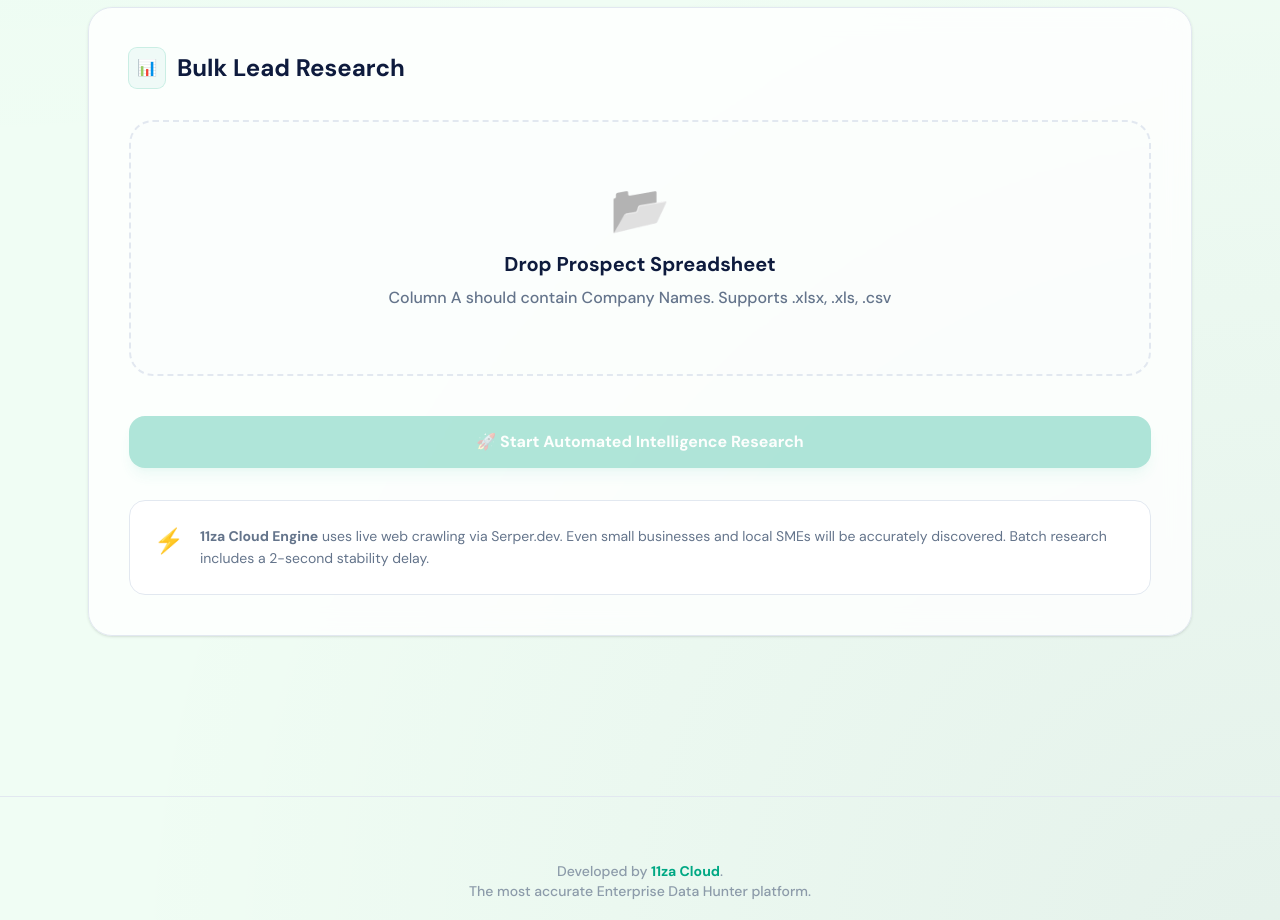
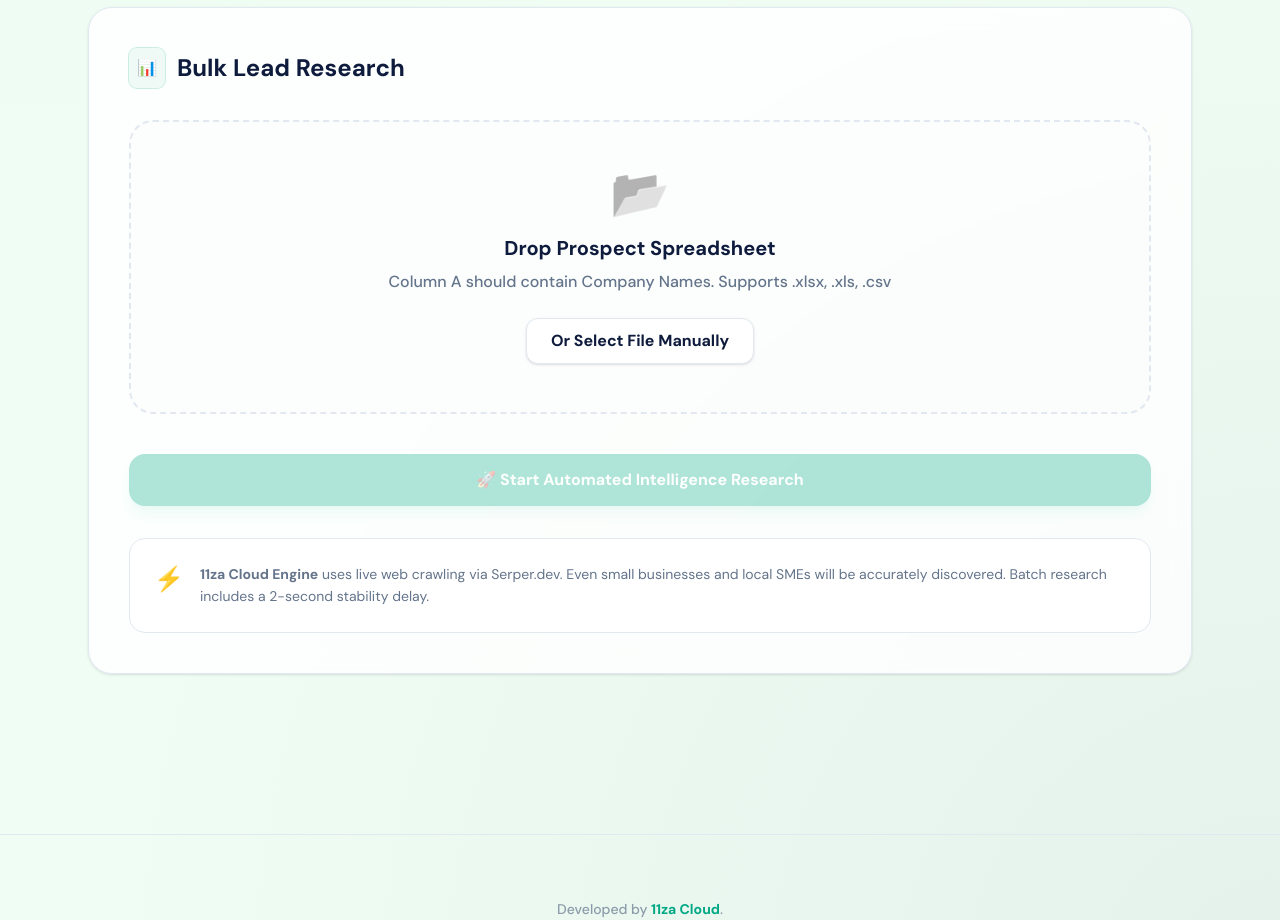
Before and after one commit to Yashtiwari893/company-data-extractor-, a website built with Vite: page index.html in a window 1280 px wide. Shown: the part 1000-1920 px from the top of the page. Built offline with nearby package versions, Linux system fonts and the light colour scheme.

Commit message:
drag-drop-fix

```diff
--- a/index.html
+++ b/index.html
@@ -89,10 +89,13 @@
         <h2 class="text-2xl font-bold">Bulk Lead Research</h2>
       </div>
 
-      <div id="uploadArea" class="border-2 border-dashed border-slate-200 rounded-3xl p-16 text-center hover:border-brand-green hover:bg-brand-green/[0.02] cursor-pointer transition-all bg-slate-50/30">
-        <div class="text-5xl mb-4 grayscale hover:grayscale-0 transition-all">📂</div>
+      <div id="uploadArea" onclick="document.getElementById('fileInput').click()" class="border-2 border-dashed border-slate-200 rounded-3xl p-12 text-center hover:border-brand-green hover:bg-brand-green/[0.02] cursor-pointer transition-all bg-slate-50/30 group">
+        <div class="text-5xl mb-4 grayscale group-hover:grayscale-0 transition-all">📂</div>
         <h3 class="text-xl font-bold mb-2">Drop Prospect Spreadsheet</h3>
-        <p class="text-brand-muted font-medium">Column A should contain Company Names. Supports .xlsx, .xls, .csv</p>
+        <p class="text-brand-muted font-medium mb-6">Column A should contain Company Names. Supports .xlsx, .xls, .csv</p>
+        <button class="bg-white border border-brand-border text-brand-navy font-bold px-6 py-2.5 rounded-xl hover:bg-slate-100 transition-colors shadow-sm">
+          Or Select File Manually
+        </button>
       </div>
       <input type="file" id="fileInput" accept=".xlsx,.xls,.csv" class="hidden">
 
```
